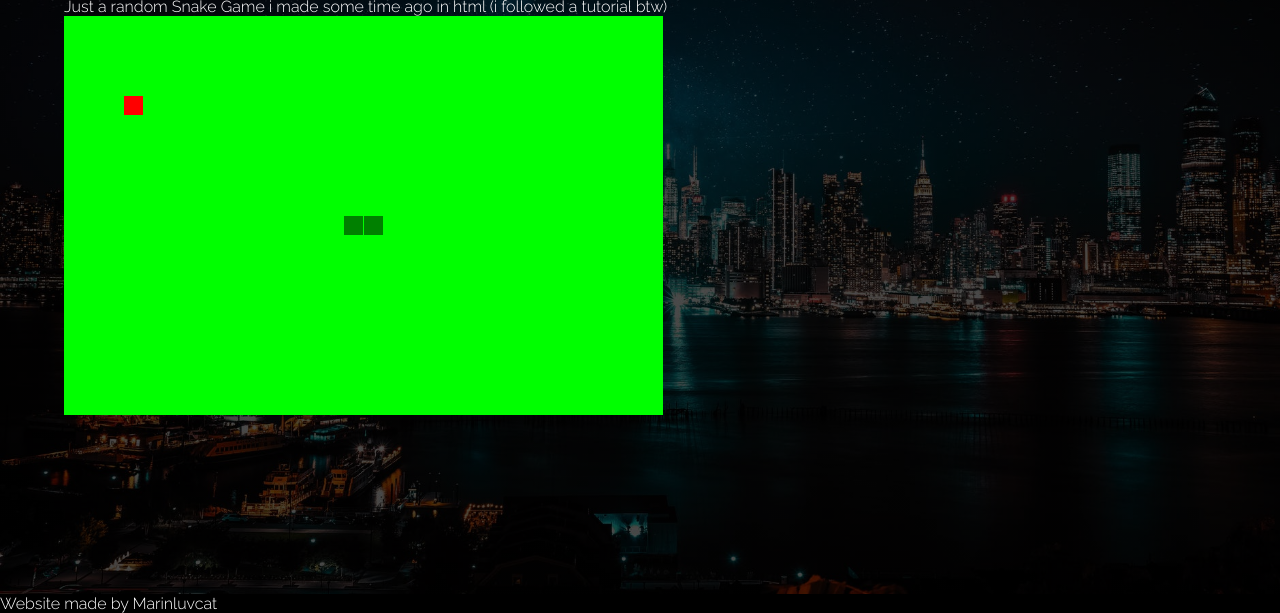
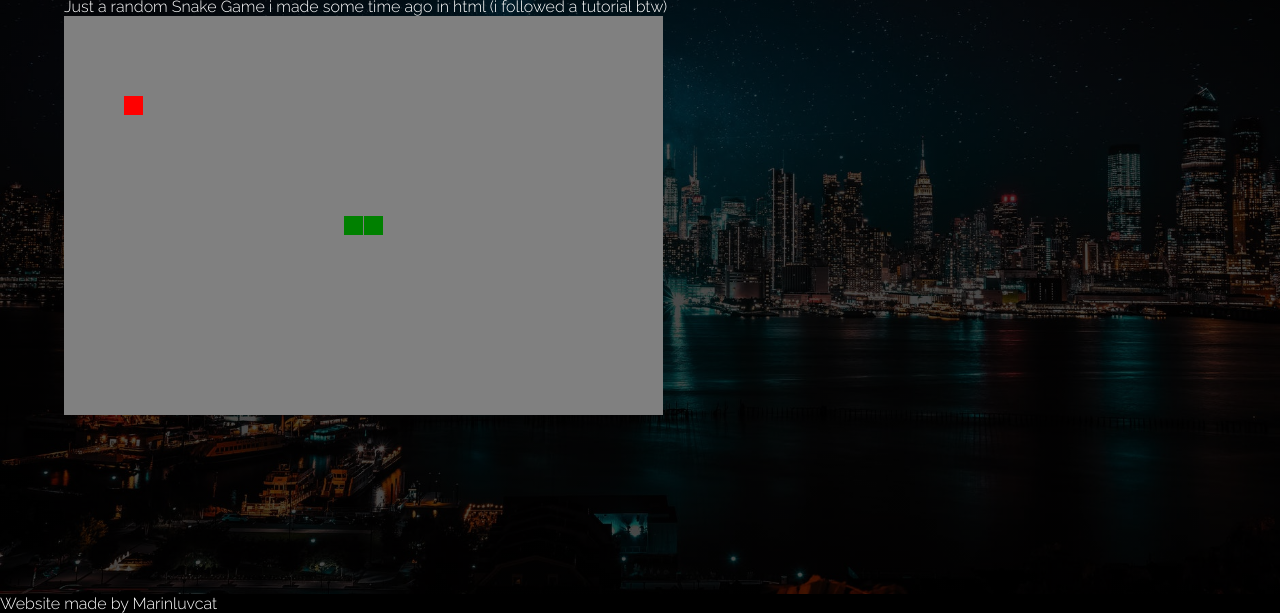
Before and after one commit to Cat3457/Cat3457.github.io, a plain HTML site: page Snake.html in a window 1280 px wide. Shown: the part 206-819 px from the top of the page. Drawn offline with Linux system fonts and the light colour scheme.

```diff
--- a/Snake.html
+++ b/Snake.html
@@ -60,7 +60,7 @@
         this.wait();
       };
       this.draw = function(){
-        this.Rect(0, 0, this.nx, this.ny, 'lime');
+        this.Rect(0, 0, this.nx, this.ny, 'grey');
 
         this.snake.draw(this);
         this.food.draw(this);
```
